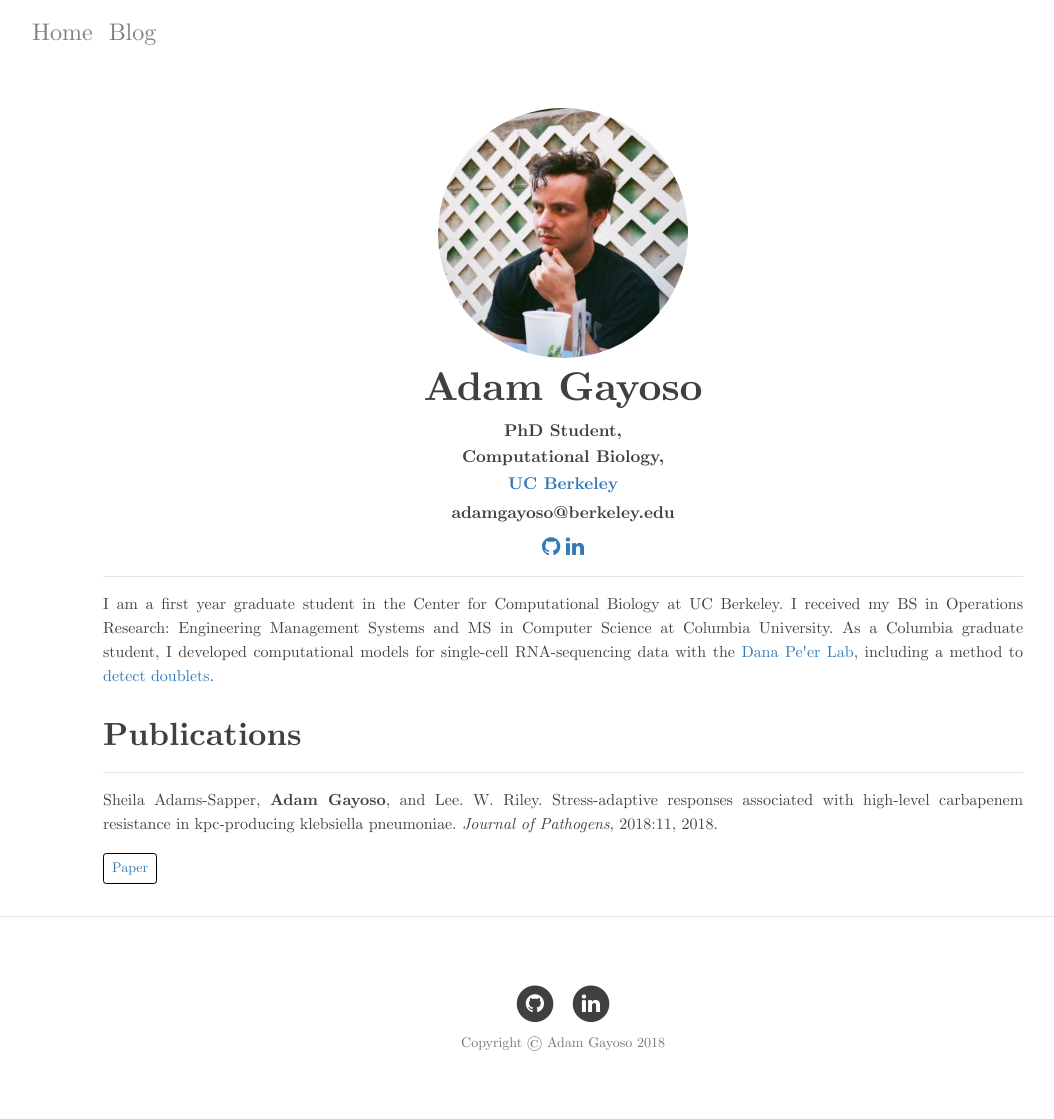
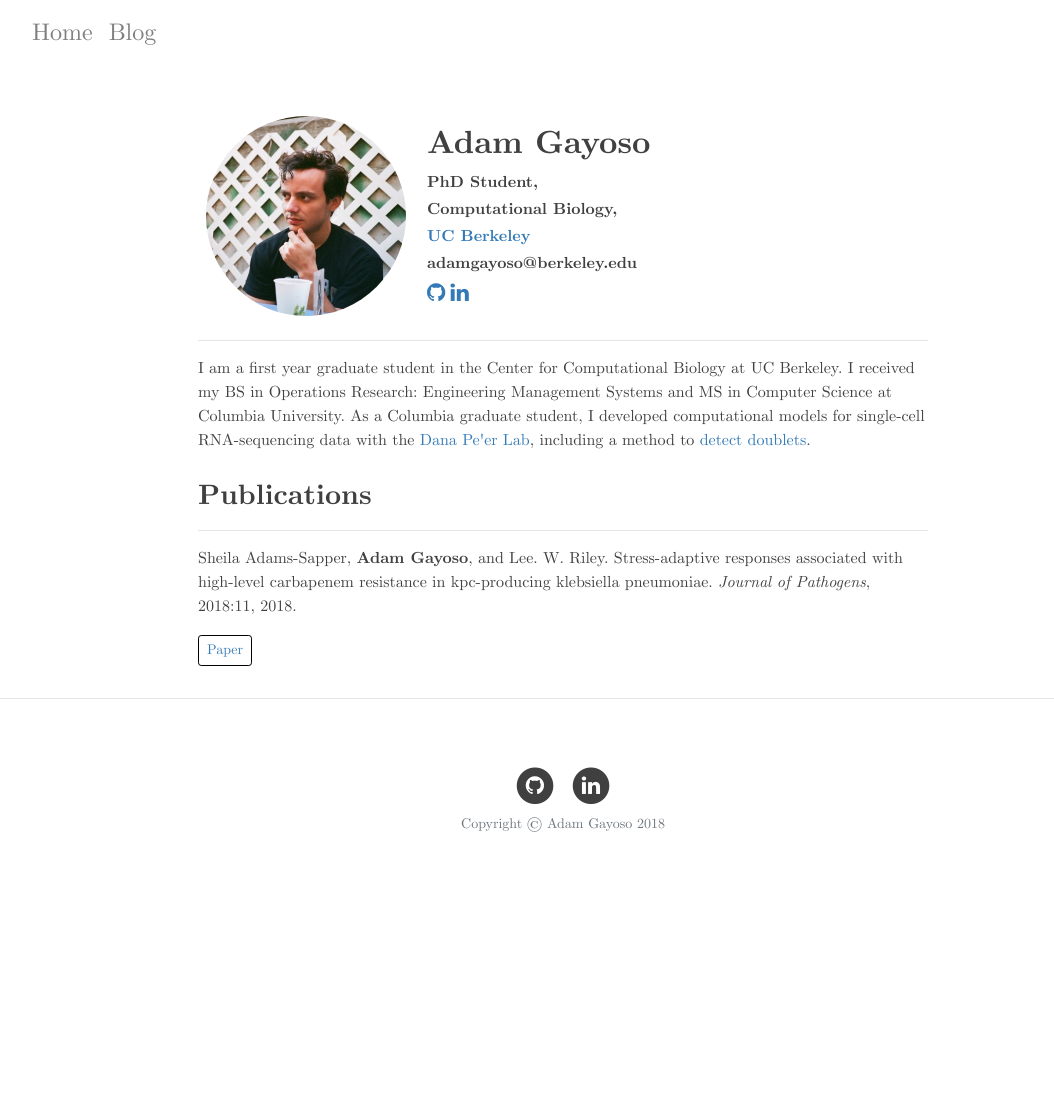
Before and after one commit to adamgayoso/adamgayoso.github.io, a Jekyll site: the page built from index.html, in a window 1280 px wide. Shown: the whole page, without its empty margins (77-1131 px from the left). Built offline with Jekyll 4.4.1, drawn with Linux system fonts in a browser that asks for light colours; nearby versions of some CDN libraries; the list of posts is cut into pages by our own code; after the commit the page ends 900 px from its top, so only the background shows below that.

Commit message:
update template for index.html and blog.html

```diff
--- a/blog.html
+++ b/blog.html
@@ -5,7 +5,7 @@ weight: 5
 ---
 
 <div class="row">
-    <div class="col-md-10 offset-md-1">
+    <div class="col-md-8 offset-md-2">
         <article>
             <h1 class="title" style="text-align:center;font-style:normal;margin-bottom:6%">Blog</h1>
                 <table style="width:100%">
--- a/css/main.css
+++ b/css/main.css
@@ -11,12 +11,6 @@ h5,
 h6 {
   font-weight: 800;
 }
-
-#aboutme h3 {
-  margin-top: 0px !important;
-  margin-bottom: 1em !important;
-}
-
 #aboutme h4 {
   margin-top: 0px !important;
   margin-bottom: 0.25em !important;
@@ -37,6 +31,7 @@ a:hover,
 a:focus {
   color: #0085a1;
 }
+
 blockquote {
   color: #808080;
   font-style: italic;
--- a/index.html
+++ b/index.html
@@ -5,25 +5,31 @@ description: "About me"
 
 
 <div class="row" id="aboutme">
-    <div class="col-md-10 offset-md-1 text-center">
-        <img class="rounded-circle img-fluid mx-auto" src="img/avatar.jpg" alt="Responsive image"
-        style="height:250px; width:250px;"/>
-        <h1 style="padding-top: 0.2em;">Adam Gayoso</h1>
-        <h4 style="padding-bottom: 0.1em;">PhD Student,</h4>
-        <h4 style="padding-bottom: 0.1em;">Computational Biology,</h4>
-        <h4 style="padding-bottom: 0.3em;"><a href="http://ccb.berkeley.edu">UC Berkeley</a></h4>
-        <h4 style="padding-bottom: 0.4em;">adamgayoso@berkeley.edu</h4>
+    <div class="col-md-8 offset-md-2">
+            <div class="d-flex flex-row justify-content-start align-items-center">
+                <div class="p-2">
+                    <img class="rounded-circle" src="img/avatar.jpg" alt="Responsive image"
+                    style="margin:0 5px 0 0; height:200px; width:200px;">
+                </div>
+                <div class="p-2">
+                    <h2>Adam Gayoso</h2>
+                    <h6>PhD Student,</h6>
+                    <h6>Computational Biology,</h6>
+                    <h6><a href="http://ccb.berkeley.edu">UC Berkeley</a></h6>
+                    <h6>adamgayoso@berkeley.edu</h6>
                     <a href="https://github.com/{{ site.github_username }}" class="icon">
                       <i class="fa fa-github fa-lg"></i>
                     </a>
                     <a href="https://linkedin.com/in/{{ site.linkedin_username }}"" class="icon">
                       <i class="fa fa-linkedin fa-lg"></i>
                     </a>
+                </div>
+            </div>
         <hr>
     </div>
-    <div class="col-md-10 offset-md-1 text-justify">
-        <p> I am a first year graduate student in the Center for Computational Biology at UC Berkeley. I received my BS in Operations Research: Engineering Management Systems and MS in Computer Science at Columbia University. As a Columbia graduate student, I developed computational models for single-cell RNA-sequencing data with the <a href="https://www.mskcc.org/research-areas/labs/dana-pe-er">Dana Pe'er Lab</a>, including a method to <a href="https://github.com/JonathanShor/DoubletDetection">detect doublets</a>.</p>
-        <h2 style="padding-top: 0.4em;">Publications</h2>
+    <div class="col-md-8 offset-md-2 text-left">
+        <p>I am a first year graduate student in the Center for Computational Biology at UC Berkeley. I received my BS in Operations Research: Engineering Management Systems and MS in Computer Science at Columbia University. As a Columbia graduate student, I developed computational models for single-cell RNA-sequencing data with the <a href="https://www.mskcc.org/research-areas/labs/dana-pe-er">Dana Pe'er Lab</a>, including a method to <a href="https://github.com/JonathanShor/DoubletDetection">detect doublets</a>.</p>
+        <h3 style="padding-top: 0.4em;">Publications</h3>
         <hr>
         <p>
         Sheila Adams-Sapper, <b>Adam Gayoso</b>, and Lee. W. Riley. Stress-adaptive responses associated with high-level carbapenem resistance in kpc-producing klebsiella pneumoniae. <i>Journal of Pathogens</i>, 2018:11, 2018.
```
Lines whose indentation alone changed are shown as unchanged.
